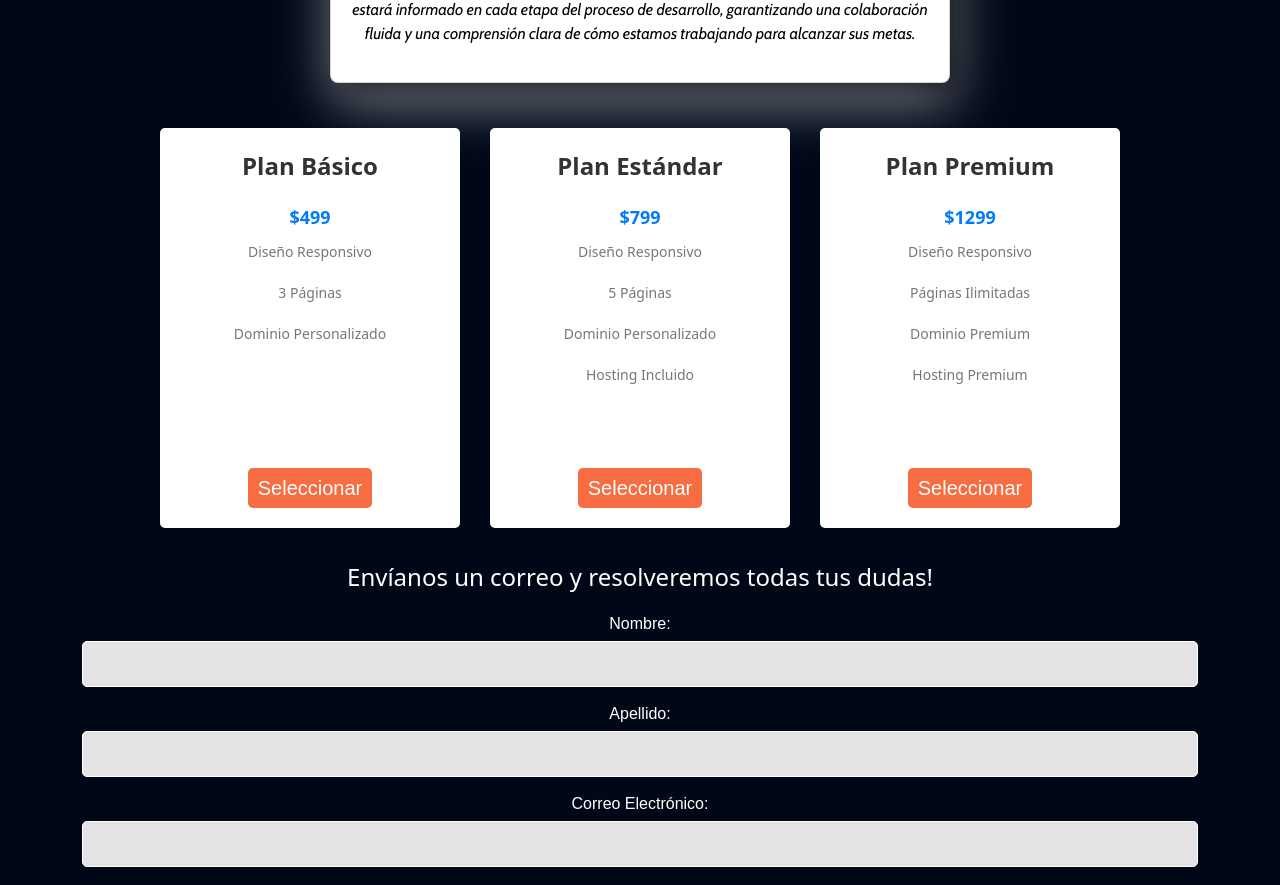
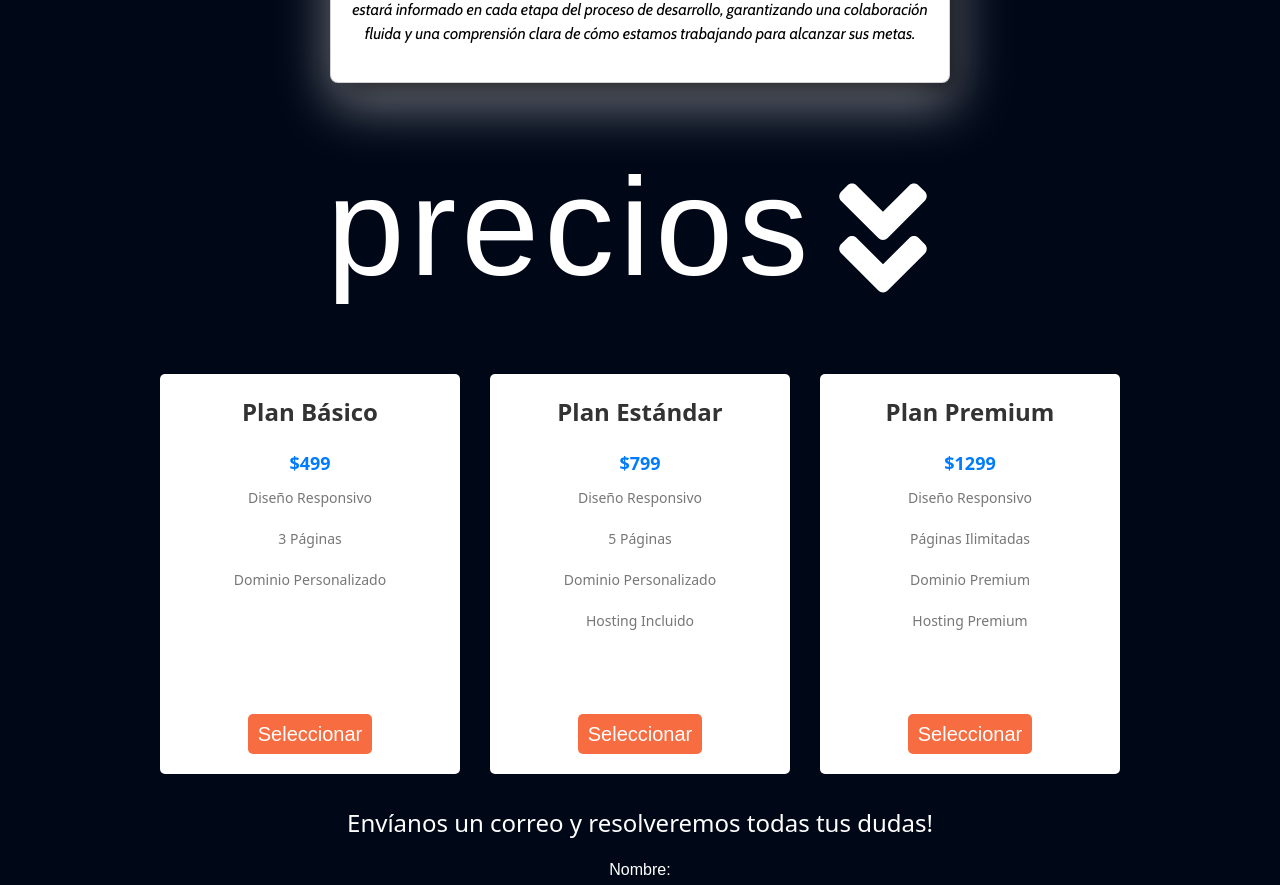
Before and after one commit to ChristianMagallanes24/DigitalPen, a React (Create React App) app: page / in a window 1280 px wide. Shown: the part 3940-4825 px from the top of the page. Built offline with nearby package versions, Linux system fonts and the light colour scheme; a web font is replaced by a local one.

Commit message:
asdjasdf

```diff
--- a/src/components/Precios/Precios.jsx
+++ b/src/components/Precios/Precios.jsx
@@ -25,8 +25,11 @@ const Precios = () => {
 
   return (
     <div className="precios-card-container">
+
       {planes.map((plan, index) => (
+
         <div key={index} className="precios-card">
+
           <div className="precios-card-title">{plan.title}</div>
           <div className="precios-card-price">{plan.price}</div>
           <div className="precios-card-features">
--- a/src/components/Servicios/Servicios.jsx
+++ b/src/components/Servicios/Servicios.jsx
@@ -126,7 +126,7 @@ function Servicios() {
             </div>
 
           </div>
-
+          <h2 className='elegirnos-ctitulo'>precios<FaAngleDoubleDown /> </h2>
         </div>
 
 
```
